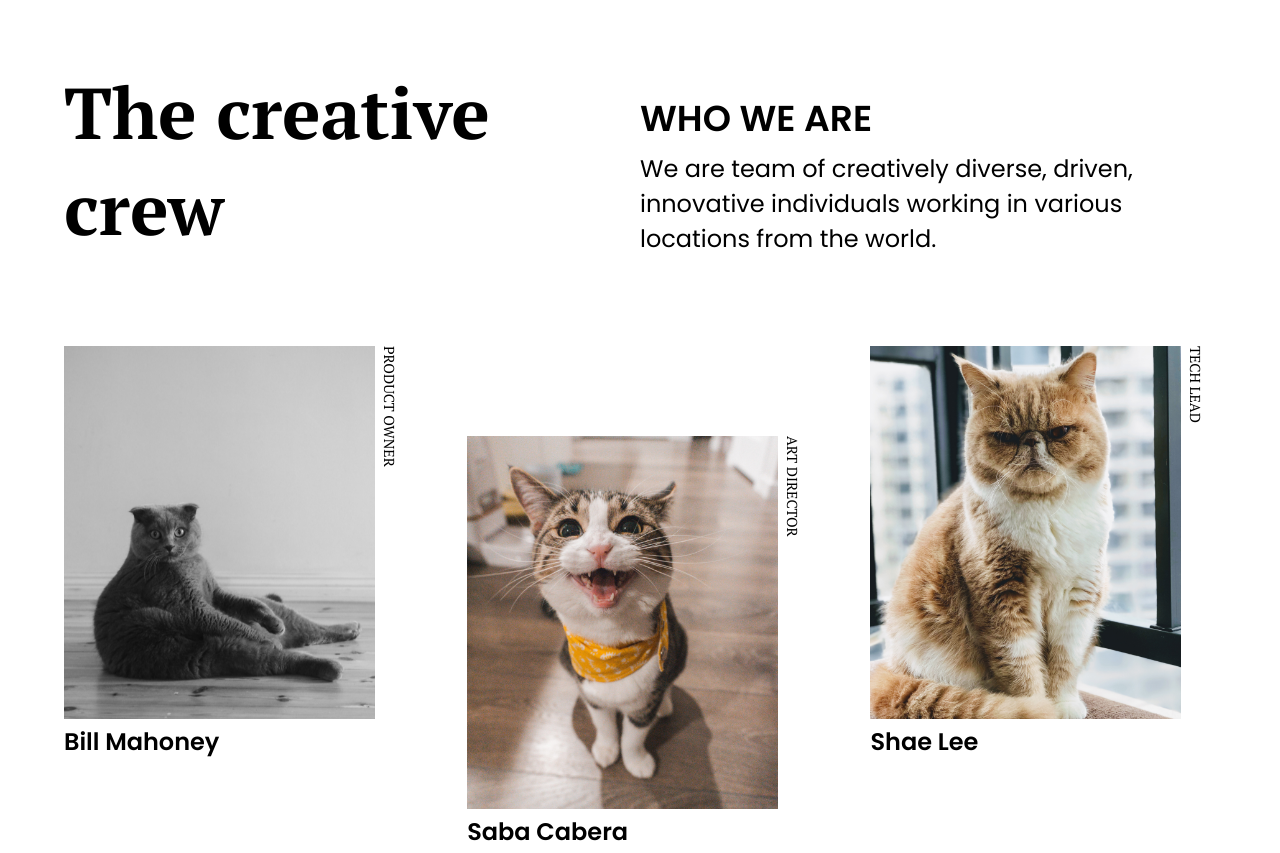
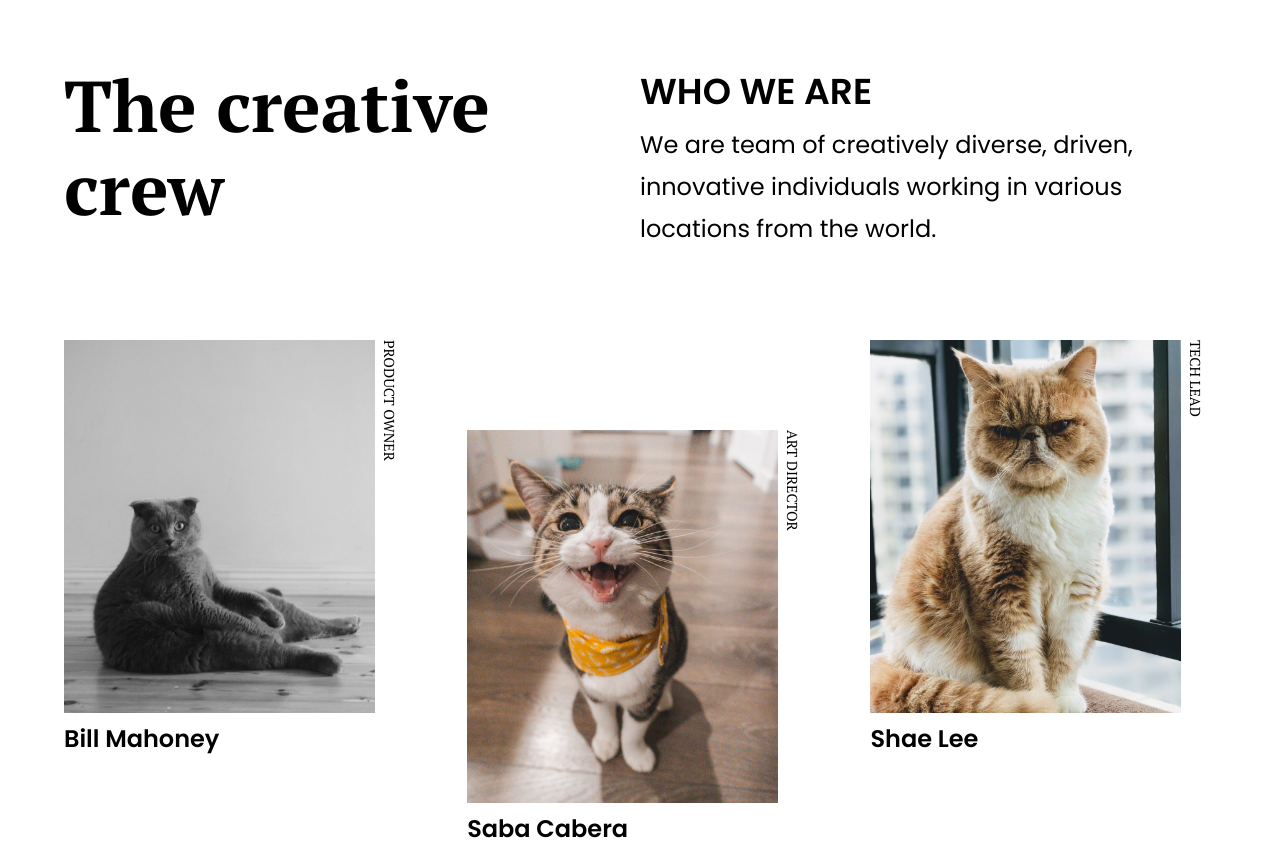
Before and after one commit to arman-anm/my-team-page, a plain HTML site: page index.html in a window 1280 px wide. Shown: the top 853 px of the page. Drawn offline with Linux system fonts and the light colour scheme.

Commit message:
fixed issue with line height

```diff
--- a/styles/main.css
+++ b/styles/main.css
@@ -31,14 +31,13 @@ font-family: 'PT Serif', serif;
 }
 
 
-
-
 /* Global Styles */
 h1 {
   font-family: var(--ff-title);
   font-size: var(--fs-larger);
   font-weight: var(--fw-bold);
   color: var(--color-primary);
+  line-height: 1.15;
 }
 
 h2 {
@@ -54,6 +53,7 @@ p {
   font-weight: var(--fw-normal);
   color: var(--color-primary);
   margin-top: var(--margin-short);
+  line-height: 1.75;
 }
 
 
```
